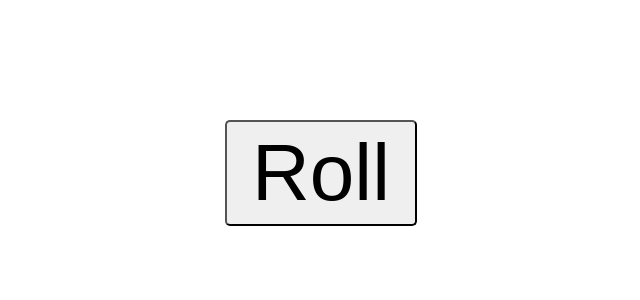
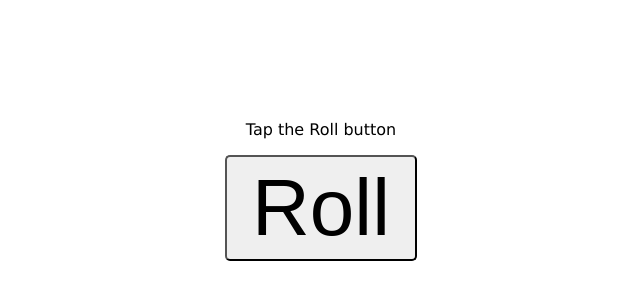
Before and after one commit to HimanshuPohani/Random-Number-Generator, a plain HTML site: page index.html in a window 1280 px wide. Shown: the part 200-500 px from the top of the page, without its empty margins (319-959 px from the left). Drawn offline with Linux system fonts and the light colour scheme.

Commit message:
Update index.html

```diff
--- a/index.html
+++ b/index.html
@@ -6,6 +6,7 @@
 </head>
 
 <body>
+    <p>Tap the Roll button</p>
     <button id="myButton">Roll</button><br>
     <br>
     <label id="myLabel"></label>
```
